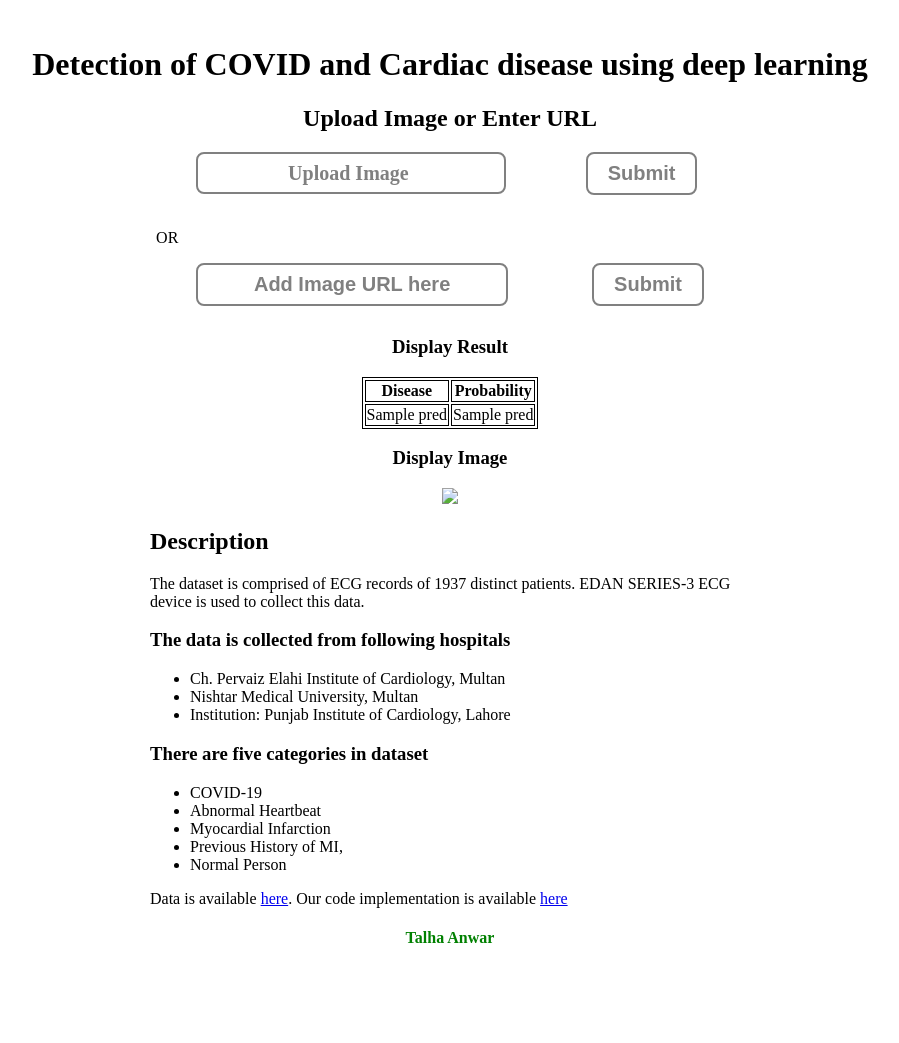
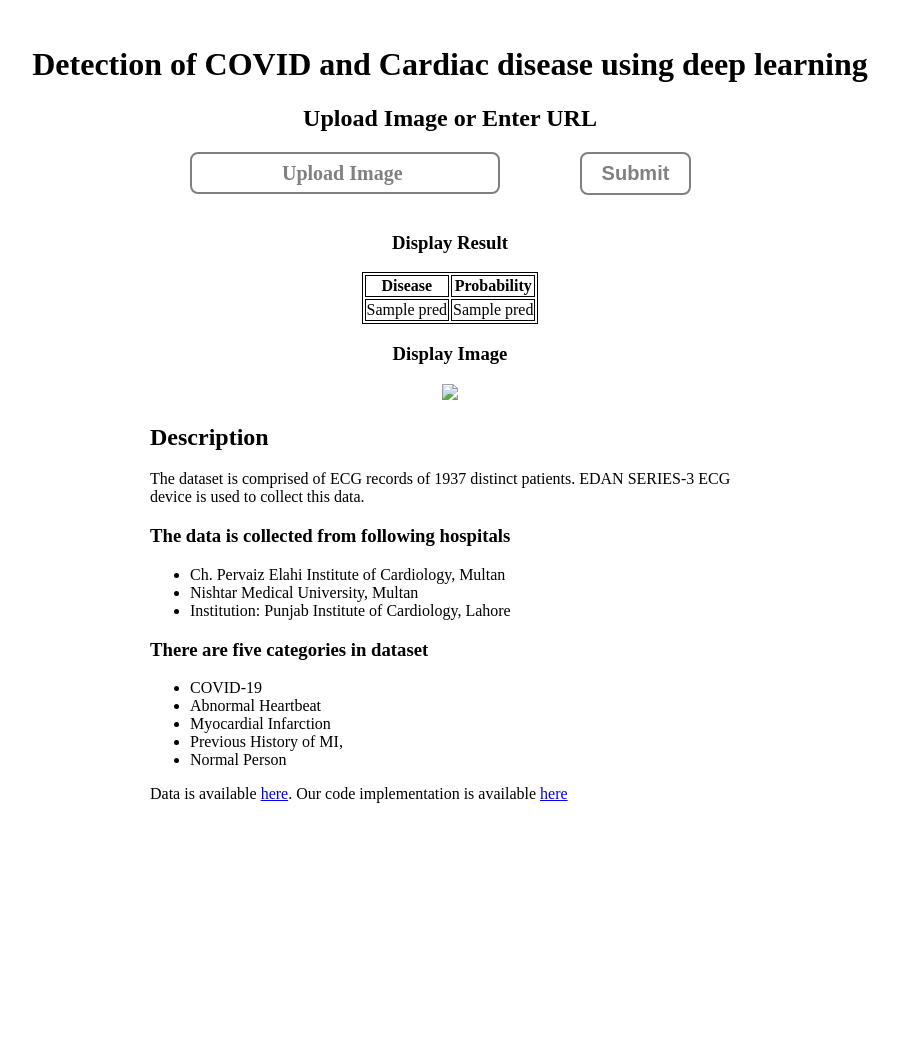
Before and after one commit to talhaanwarch/ECG_diagnostic_DL, a Django app: template sub_app/templates/home.html in a window 1280 px wide. Shown: the whole page, without its empty margins (190-1089 px from the left). After the commit the page ends 803 px from the top, so only its background shows below. Run offline with Django 3.2, Linux system fonts and the light colour scheme; the template is opened without the code that fills it: most values are stand-ins (such as "Sample title", 1, 10 or a date in 2020).

Commit message:
Update home.html

```diff
--- a/sub_app/templates/home.html
+++ b/sub_app/templates/home.html
@@ -25,7 +25,7 @@
 
 
 <br>
-<p>OR</p>
+<!-- <p>OR</p>
 
 
 
@@ -36,7 +36,7 @@
     <input  type="url" placeholder="Add Image URL here" name="imgurls" >
     <input type="submit" class="custom-url-button" >
 </form>
-</div>
+</div> -->
 
 
 <center>
@@ -97,7 +97,6 @@
  <a href="https://github.com/talhaanwarch/COVID_Cardiac_diseases_diagnosis">here</a>
  </p>
 
- <center><h4> Talha Anwar</h4></center>
 </div>
 </body>
 </html>
```
